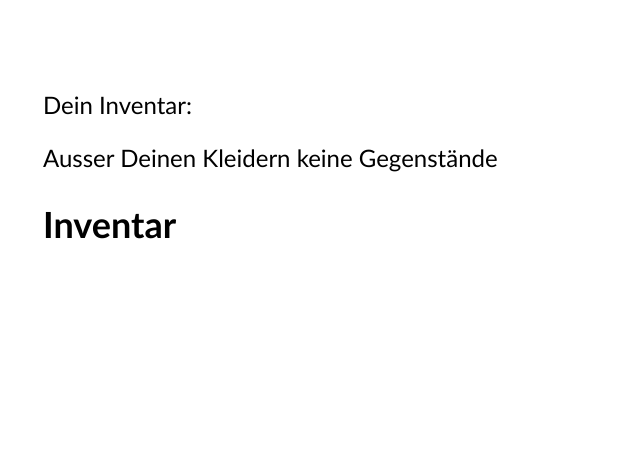
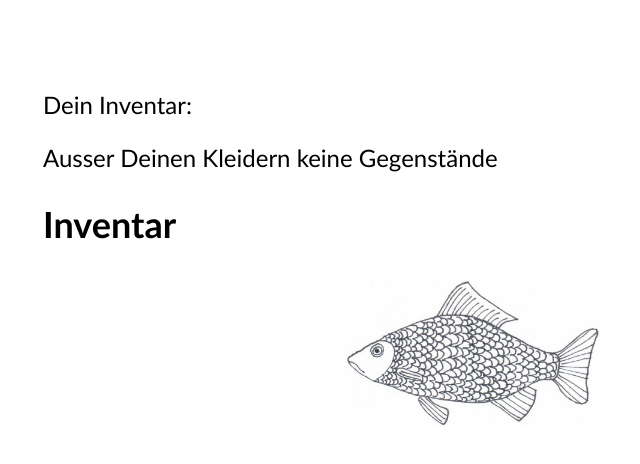
Before and after one commit to claudiopietra/Geotest, a Django app: template Geotest/templates/location.html in a window 1280 px wide. Shown: the top 464 px of the page, without its empty margins (15-655 px from the left). Run offline with Django 3.2, Linux system fonts and the light colour scheme; the template is opened without the code that fills it, so the values that code supplies are empty.

Commit message:
Update location.html

```diff
--- a/Geotest/templates/location.html
+++ b/Geotest/templates/location.html
@@ -32,7 +32,7 @@
         <p>
             <table>
                 <tr>
-                    <td style="height:20px; align=left; vertical-align=middle />
+                    <td style="height:20px; align=left; vertical-align=middle" />
                         <img src="/static/104829.jpg" />
                     </td>
                 </tr>
```
